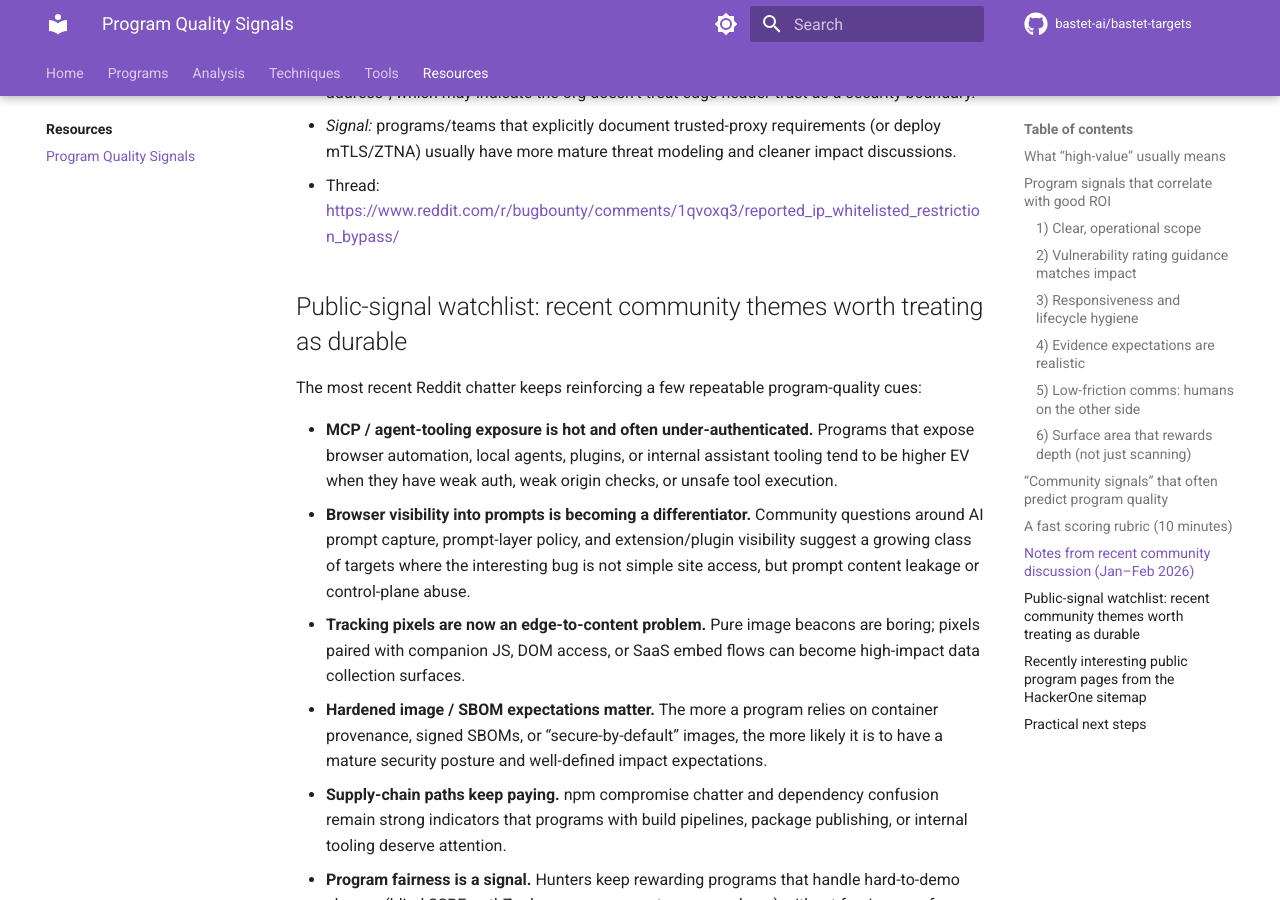
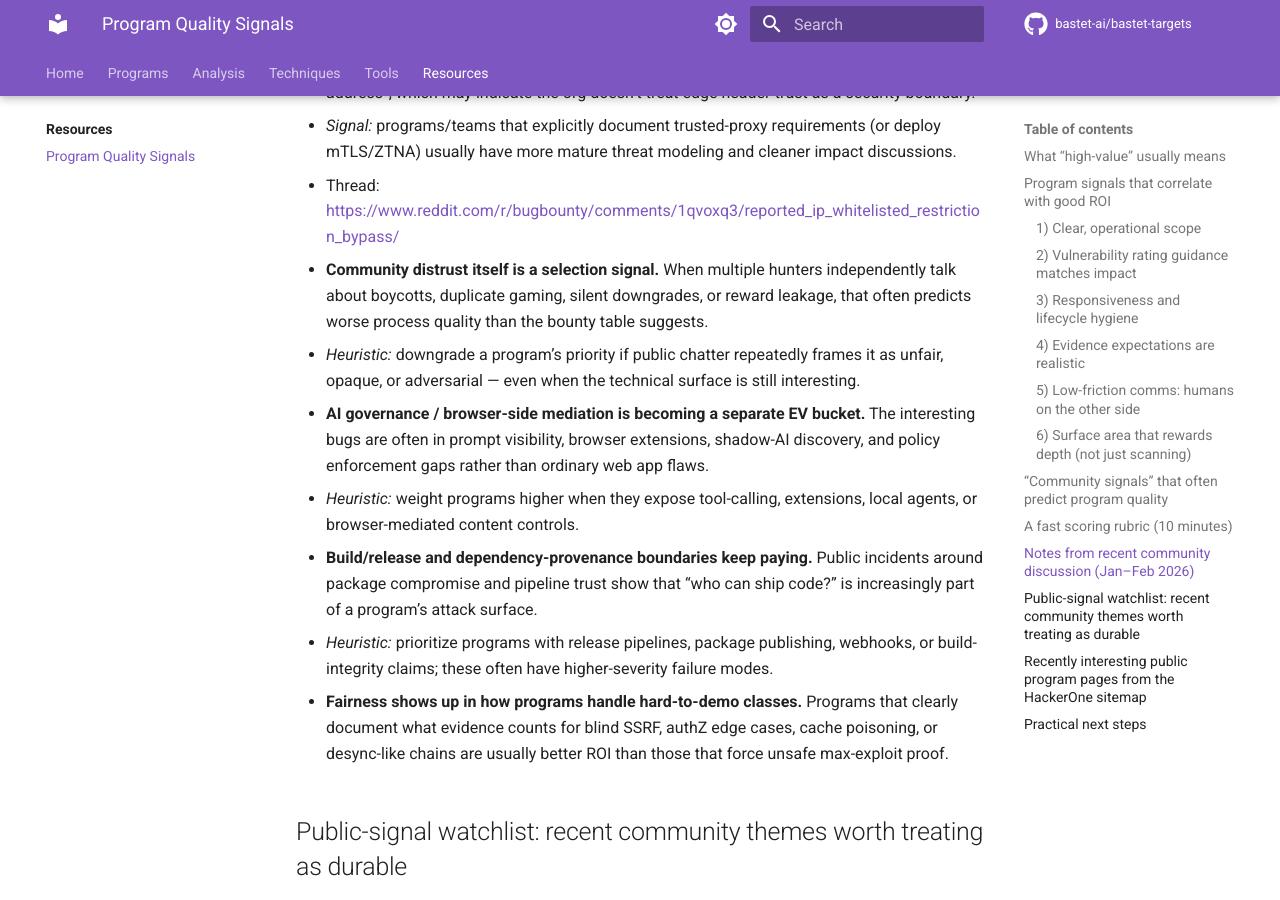
Before and after one commit to bastet-ai/bastet-targets, an MkDocs documentation site: the page built from docs/resources/program-quality-signals.md, in a window 1280 px wide and 900 px high, scrolled down 5665 px. Built offline with MkDocs 1.6.1 and Material for MkDocs 9.7.7, drawn with Linux system fonts in a browser that asks for light colours; comment, search, counter and statistics services are not loaded.

Commit message:
Add April 2026 program-quality signals

```diff
--- a/docs/resources/program-quality-signals.md
+++ b/docs/resources/program-quality-signals.md
@@ -151,6 +151,17 @@ Themes showing up repeatedly:
   - *Signal:* programs/teams that explicitly document trusted-proxy requirements (or deploy mTLS/ZTNA) usually have more mature threat modeling and cleaner impact discussions.
   - Thread: https://www.reddit.com/r/bugbounty/comments/1qvoxq3/reported_ip_whitelisted_restriction_bypass/
 
+- **Community distrust itself is a selection signal.** When multiple hunters independently talk about boycotts, duplicate gaming, silent downgrades, or reward leakage, that often predicts worse process quality than the bounty table suggests.
+  - *Heuristic:* downgrade a program’s priority if public chatter repeatedly frames it as unfair, opaque, or adversarial — even when the technical surface is still interesting.
+
+- **AI governance / browser-side mediation is becoming a separate EV bucket.** The interesting bugs are often in prompt visibility, browser extensions, shadow-AI discovery, and policy enforcement gaps rather than ordinary web app flaws.
+  - *Heuristic:* weight programs higher when they expose tool-calling, extensions, local agents, or browser-mediated content controls.
+
+- **Build/release and dependency-provenance boundaries keep paying.** Public incidents around package compromise and pipeline trust show that “who can ship code?” is increasingly part of a program’s attack surface.
+  - *Heuristic:* prioritize programs with release pipelines, package publishing, webhooks, or build-integrity claims; these often have higher-severity failure modes.
+
+- **Fairness shows up in how programs handle hard-to-demo classes.** Programs that clearly document what evidence counts for blind SSRF, authZ edge cases, cache poisoning, or desync-like chains are usually better ROI than those that force unsafe max-exploit proof.
+
 ## Public-signal watchlist: recent community themes worth treating as durable
 
 The most recent Reddit chatter keeps reinforcing a few repeatable program-quality cues:
```
Also changed, not shown: docs/programs/high-value.md (+1 -0 lines).
